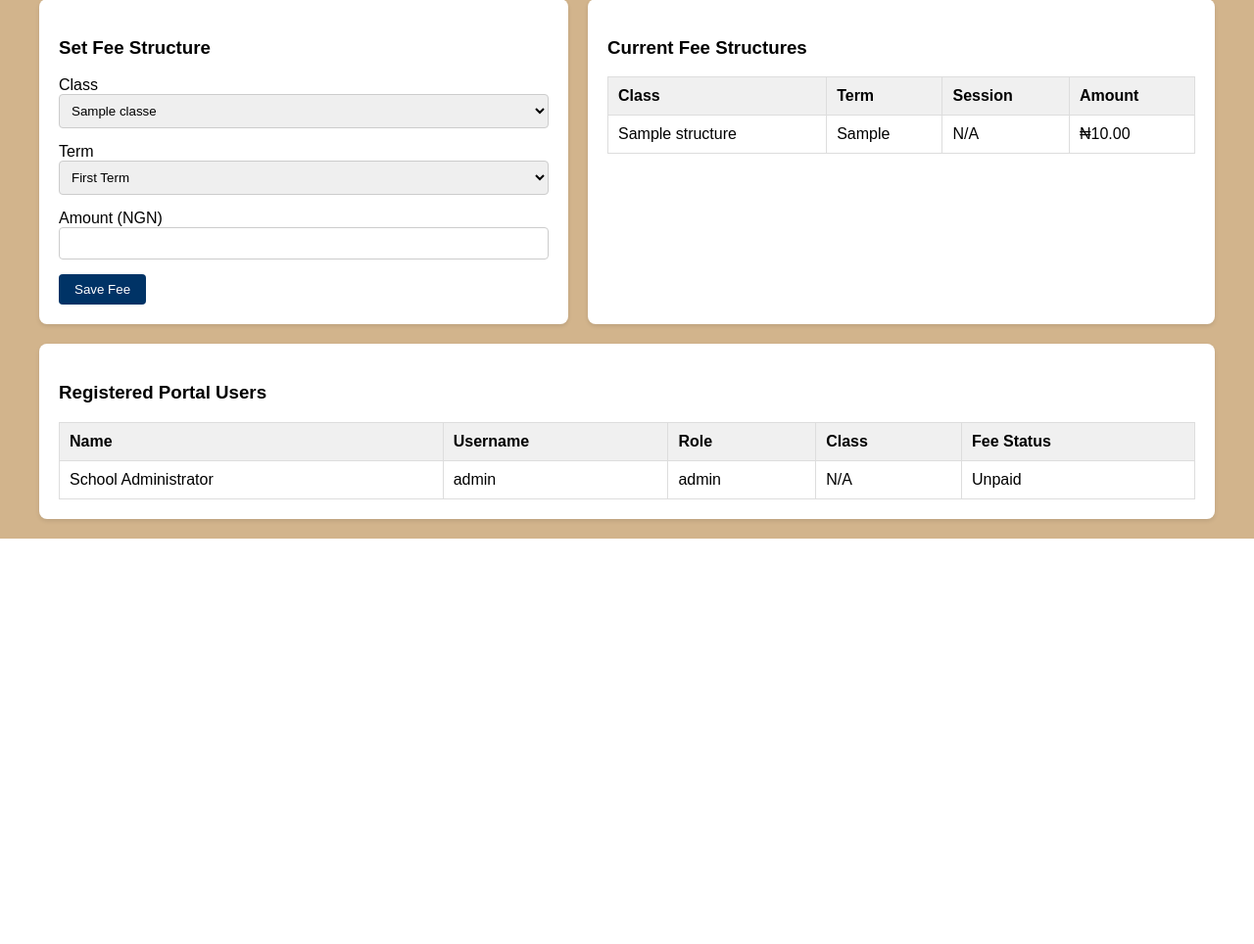
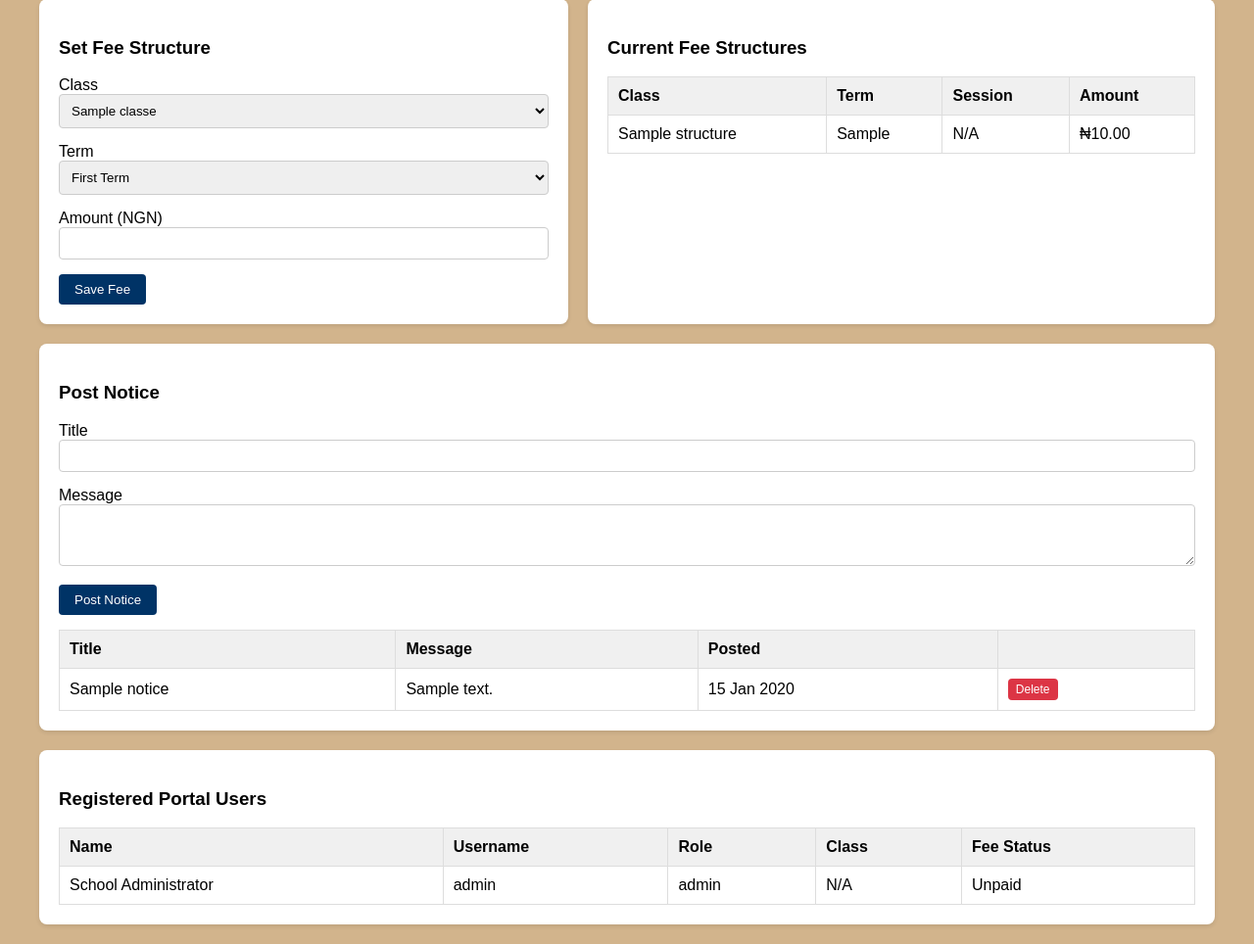
Before and after one commit to rufusofuzor123/prudenceinternationalschool_portal, a Flask app: page /admin/dashboard in a window 1280 px wide. Shown: the part 1966-2930 px from the top of the page at 98% size. Before the commit the page ends 2516 px from the top, so only its background shows below. Run offline with Flask 3, Linux system fonts and the light colour scheme; a user stored in the database is signed in; tables that the repository leaves empty hold one stand-in row (values such as "Sample post").

Commit message:
Add Notice Board (admin posts, teacher and student view)

```diff
--- a/app.py
+++ b/app.py
@@ -113,6 +113,14 @@ class FeeStructure(db.Model):
     amount = db.Column(db.Float, nullable=False)
 
     session = db.relationship("Session", backref="fee_structures")
+
+
+class Notice(db.Model):
+    __tablename__ = "notices"
+    id = db.Column(db.Integer, primary_key=True)
+    title = db.Column(db.String(150), nullable=False)
+    body = db.Column(db.Text, nullable=False)
+    date_posted = db.Column(db.DateTime, nullable=False)
 
 
 class AcademicResult(db.Model):
@@ -316,9 +324,11 @@ def student_dashboard():
     late_count = sum(1 for a in attendance_records if a.status == "Late")
 
     student_fee = get_student_fee(current_user)
+    notices = Notice.query.order_by(Notice.date_posted.desc()).all()
 
     return render_template(
         "student_dashboard.html",
+        notices=notices,
         subjects=available_subjects,
         results=results,
         results_published=published,
@@ -439,7 +449,8 @@ def teacher_dashboard():
         if current_session:
             result_filter["session_id"] = current_session.id
         s.filtered_results = AcademicResult.query.filter_by(**result_filter).all()
-    return render_template("teacher_dashboard.html", students=class_students)
+    notices = Notice.query.order_by(Notice.date_posted.desc()).all()
+    return render_template("teacher_dashboard.html", students=class_students, notices=notices)
 
 
 @app.route("/teacher/grade/<int:student_id>", methods=["POST"])
@@ -579,6 +590,15 @@ def admin_dashboard():
             db.session.commit()
             flash("Current session updated!", "success")
 
+        elif action == "post_notice":
+            notice_title = request.form.get("notice_title")
+            notice_body = request.form.get("notice_body")
+            if notice_title and notice_body:
+                from datetime import datetime
+                db.session.add(Notice(title=notice_title, body=notice_body, date_posted=datetime.utcnow()))
+                db.session.commit()
+                flash("Notice posted!", "success")
+
         elif action == "add_fee_structure":
             fs_class_name = request.form.get("fs_class_name")
             fs_amount = request.form.get("fs_amount")
@@ -627,6 +647,7 @@ def admin_dashboard():
     teachers = User.query.filter_by(role="teacher").all()
     timetable_entries = TimetableEntry.query.all()
     fee_structures = FeeStructure.query.all()
+    notices = Notice.query.order_by(Notice.date_posted.desc()).all()
     published = is_results_published()
     return render_template(
         "admin_dashboard.html",
@@ -637,6 +658,7 @@ def admin_dashboard():
         teachers=teachers,
         timetable_entries=timetable_entries,
         fee_structures=fee_structures,
+        notices=notices,
         results_published=published
     )
 @app.route("/admin/reset-portal-data", methods=["POST"])
@@ -669,6 +691,19 @@ def reset_portal_data():
 
     flash("Portal data has been reset. Log in fresh with the default admin account.", "success")
     return redirect(url_for("login"))
+
+
+@app.route("/admin/delete-notice/<int:notice_id>", methods=["POST"])
+@login_required
+def delete_notice(notice_id):
+    if current_user.role != "admin":
+        abort(403)
+    notice = db.session.get(Notice, notice_id)
+    if notice:
+        db.session.delete(notice)
+        db.session.commit()
+        flash("Notice deleted.", "success")
+    return redirect(url_for("admin_dashboard"))
 
 
 @app.route("/admin/toggle-results", methods=["POST"])
--- a/templates/admin_dashboard.html
+++ b/templates/admin_dashboard.html
@@ -215,6 +215,36 @@
 </div>
 
 <div class="card" style="margin-top:20px;">
+    <h3>Post Notice</h3>
+    <form method="POST">
+        <input type="hidden" name="action" value="post_notice">
+        <div class="form-group"><label>Title</label><input type="text" name="notice_title" class="form-control" required></div>
+        <div class="form-group"><label>Message</label><textarea name="notice_body" class="form-control" rows="3" required></textarea></div>
+        <button type="submit" class="btn btn-primary">Post Notice</button>
+    </form>
+
+    <div class="table-wrapper" style="margin-top:15px;">
+        <table class="data-table">
+            <thead><tr><th>Title</th><th>Message</th><th>Posted</th><th></th></tr></thead>
+            <tbody>
+                {% for n in notices %}
+                <tr>
+                    <td>{{ n.title }}</td>
+                    <td>{{ n.body }}</td>
+                    <td>{{ n.date_posted.strftime('%d %b %Y') }}</td>
+                    <td>
+                        <form method="POST" action="{{ url_for('delete_notice', notice_id=n.id) }}" onsubmit="return confirm('Delete this notice?');">
+                            <button type="submit" class="btn btn-danger btn-sm">Delete</button>
+                        </form>
+                    </td>
+                </tr>
+                {% endfor %}
+            </tbody>
+        </table>
+    </div>
+</div>
+
+<div class="card" style="margin-top:20px;">
     <h3>Registered Portal Users</h3>
     <div class="table-wrapper">
 <table class="data-table">
```
Also changed, not shown: templates/student_dashboard.html (+12 -0 lines), templates/teacher_dashboard.html (+12 -0 lines).
